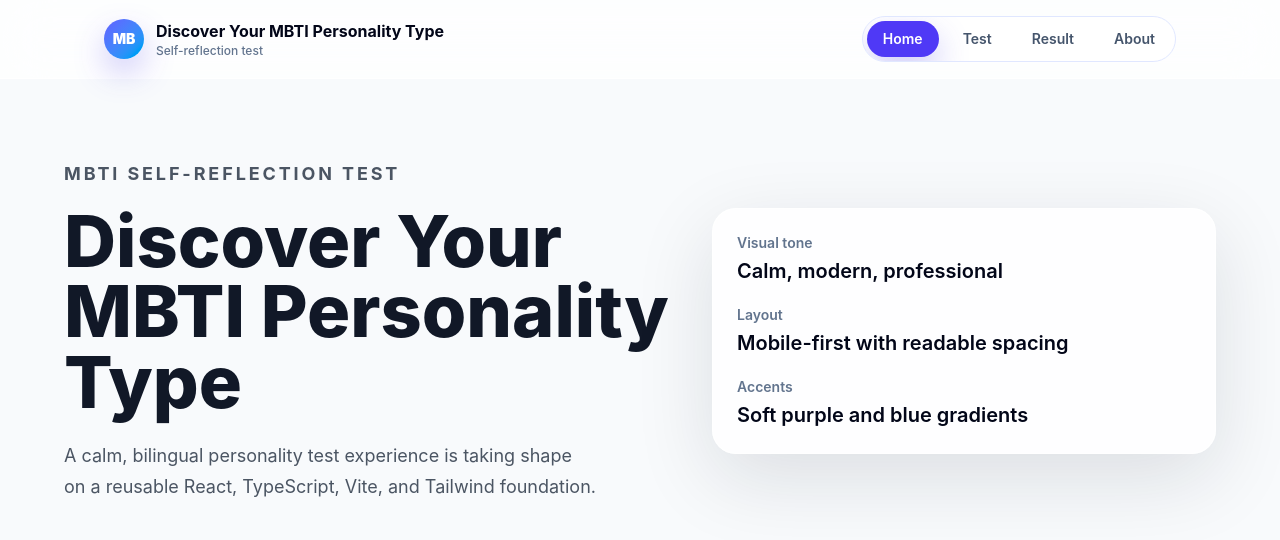
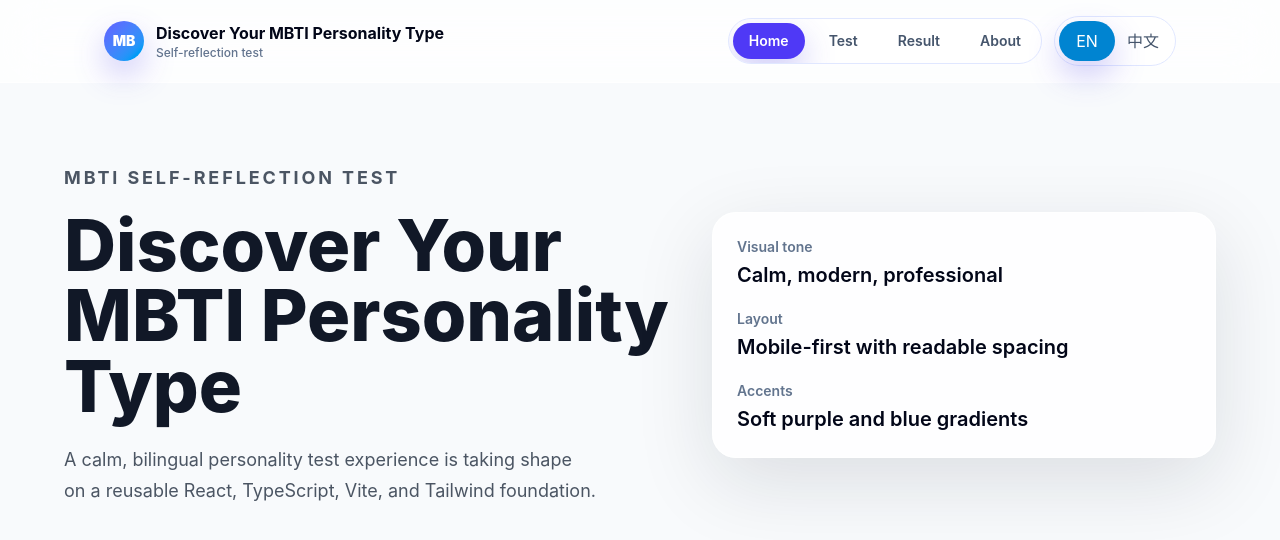
Before and after one commit to mtplayground/barbara-sh-b010-mbti-test, a React (Vite) app: page / in a window 1280 px wide. Shown: the top 540 px of the page. Built offline with nearby package versions, Linux system fonts and the light colour scheme.

Commit message:
feat: Build language toggle in header with persistence

```diff
--- a/src/components/Header.tsx
+++ b/src/components/Header.tsx
@@ -1,5 +1,6 @@
 import { useTranslation } from 'react-i18next';
 import { NavLink } from 'react-router-dom';
+import { LanguageToggle } from './LanguageToggle';
 
 const navigationItems = [
   { labelKey: 'nav.home', to: '/' },
@@ -32,7 +33,8 @@ export function Header() {
           </span>
         </NavLink>
 
-        <nav aria-label={t('nav.primary')} className="w-full xl:w-auto">
+        <div className="flex w-full flex-col gap-3 sm:flex-row sm:items-center sm:justify-between xl:w-auto">
+          <nav aria-label={t('nav.primary')} className="min-w-0">
             <ul className="flex gap-2 overflow-x-auto rounded-full border border-indigo-100 bg-white/70 p-1">
               {navigationItems.map((item) => (
                 <li key={item.to} className="shrink-0">
@@ -54,6 +56,9 @@ export function Header() {
               ))}
             </ul>
           </nav>
+
+          <LanguageToggle />
+        </div>
       </div>
     </header>
   );
--- /dev/null
+++ b/src/components/LanguageToggle.tsx
@@ -0,0 +1,55 @@
+import { useTranslation } from 'react-i18next';
+import { useLanguage } from '../i18n';
+import type { Language } from '../i18n';
+
+const languageOptions = [
+  { language: 'en', labelKey: 'languageToggle.en', shortLabel: 'EN' },
+  { language: 'zh-CN', labelKey: 'languageToggle.zhCN', shortLabel: '中文' },
+] as const satisfies readonly {
+  language: Language;
+  labelKey: string;
+  shortLabel: string;
+}[];
+
+export function LanguageToggle() {
+  const { language, setLanguage } = useLanguage();
+  const { t } = useTranslation();
+
+  const handleLanguageSelect = (nextLanguage: Language) => {
+    if (nextLanguage !== language) {
+      void setLanguage(nextLanguage);
+    }
+  };
+
+  return (
+    <div
+      className="inline-flex w-fit shrink-0 rounded-full border border-indigo-100 bg-white/70 p-1"
+      role="group"
+      aria-label={t('languageToggle.label')}
+    >
+      {languageOptions.map((option) => {
+        const isActive = option.language === language;
+
+        return (
+          <button
+            key={option.language}
+            type="button"
+            className={[
+              'inline-flex min-w-14 justify-center rounded-full px-3 py-2 text-sm font-semibold transition focus-visible:ring-3 focus-visible:ring-indigo-300 focus-visible:outline-none',
+              isActive
+                ? 'bg-sky-600 text-white shadow-[var(--shadow-accent)]'
+                : 'text-slate-600 hover:bg-sky-50 hover:text-sky-700',
+            ].join(' ')}
+            aria-label={t(option.labelKey)}
+            aria-pressed={isActive}
+            onClick={() => {
+              handleLanguageSelect(option.language);
+            }}
+          >
+            {option.shortLabel}
+          </button>
+        );
+      })}
+    </div>
+  );
+}
--- a/src/components/index.ts
+++ b/src/components/index.ts
@@ -1,2 +1,3 @@
 export { AppShell } from './AppShell';
 export { Header } from './Header';
+export { LanguageToggle } from './LanguageToggle';
--- a/src/i18n/LanguageProvider.tsx
+++ b/src/i18n/LanguageProvider.tsx
@@ -5,6 +5,7 @@ import { LanguageContext } from './languageContext';
 import {
   defaultLanguage,
   normalizeLanguage,
+  saveLanguagePreference,
   supportedLanguages,
 } from './language';
 import type { Language } from './language';
@@ -43,6 +44,7 @@ export function LanguageProvider({ children }: LanguageProviderProps) {
   }, [language]);
 
   const setLanguage = useCallback(async (nextLanguage: Language) => {
+    saveLanguagePreference(nextLanguage);
     await i18n.changeLanguage(nextLanguage);
   }, []);
 
--- a/src/i18n/index.ts
+++ b/src/i18n/index.ts
@@ -4,7 +4,10 @@ export { useLanguage } from './useLanguage';
 export {
   defaultLanguage,
   detectDefaultLanguage,
+  languageStorageKey,
   normalizeLanguage,
+  readLanguagePreference,
+  saveLanguagePreference,
   supportedLanguages,
 } from './language';
 export type { Language } from './language';
--- a/src/i18n/language.ts
+++ b/src/i18n/language.ts
@@ -3,6 +3,7 @@ export const supportedLanguages = ['en', 'zh-CN'] as const;
 export type Language = (typeof supportedLanguages)[number];
 
 export const defaultLanguage: Language = 'en';
+export const languageStorageKey = 'mbti-test.language';
 
 export function normalizeLanguage(language: string | null | undefined) {
   if (!language) {
@@ -22,7 +23,53 @@ export function normalizeLanguage(language: string | null | undefined) {
   return undefined;
 }
 
+function getLocalStorage() {
+  if (typeof window === 'undefined') {
+    return undefined;
+  }
+
+  try {
+    return window.localStorage;
+  } catch {
+    return undefined;
+  }
+}
+
+export function readLanguagePreference() {
+  const storage = getLocalStorage();
+
+  if (!storage) {
+    return undefined;
+  }
+
+  try {
+    return normalizeLanguage(storage.getItem(languageStorageKey));
+  } catch {
+    return undefined;
+  }
+}
+
+export function saveLanguagePreference(language: Language) {
+  const storage = getLocalStorage();
+
+  if (!storage) {
+    return;
+  }
+
+  try {
+    storage.setItem(languageStorageKey, language);
+  } catch {
+    return;
+  }
+}
+
 export function detectDefaultLanguage(): Language {
+  const storedLanguage = readLanguagePreference();
+
+  if (storedLanguage) {
+    return storedLanguage;
+  }
+
   const browserLanguages =
     typeof navigator === 'undefined'
       ? []
--- a/src/i18n/resources/en.ts
+++ b/src/i18n/resources/en.ts
@@ -5,6 +5,11 @@ export const en = {
     },
     header: {
       subtitle: 'Self-reflection test',
+    },
+    languageToggle: {
+      label: 'Language',
+      en: 'English',
+      zhCN: 'Chinese',
     },
     nav: {
       primary: 'Primary navigation',
--- a/src/i18n/resources/zh-CN.ts
+++ b/src/i18n/resources/zh-CN.ts
@@ -5,6 +5,11 @@ export const zhCN = {
     },
     header: {
       subtitle: '自我探索测试',
+    },
+    languageToggle: {
+      label: '语言',
+      en: '英文',
+      zhCN: '中文',
     },
     nav: {
       primary: '主导航',
```
Lines whose indentation alone changed are shown as unchanged.
